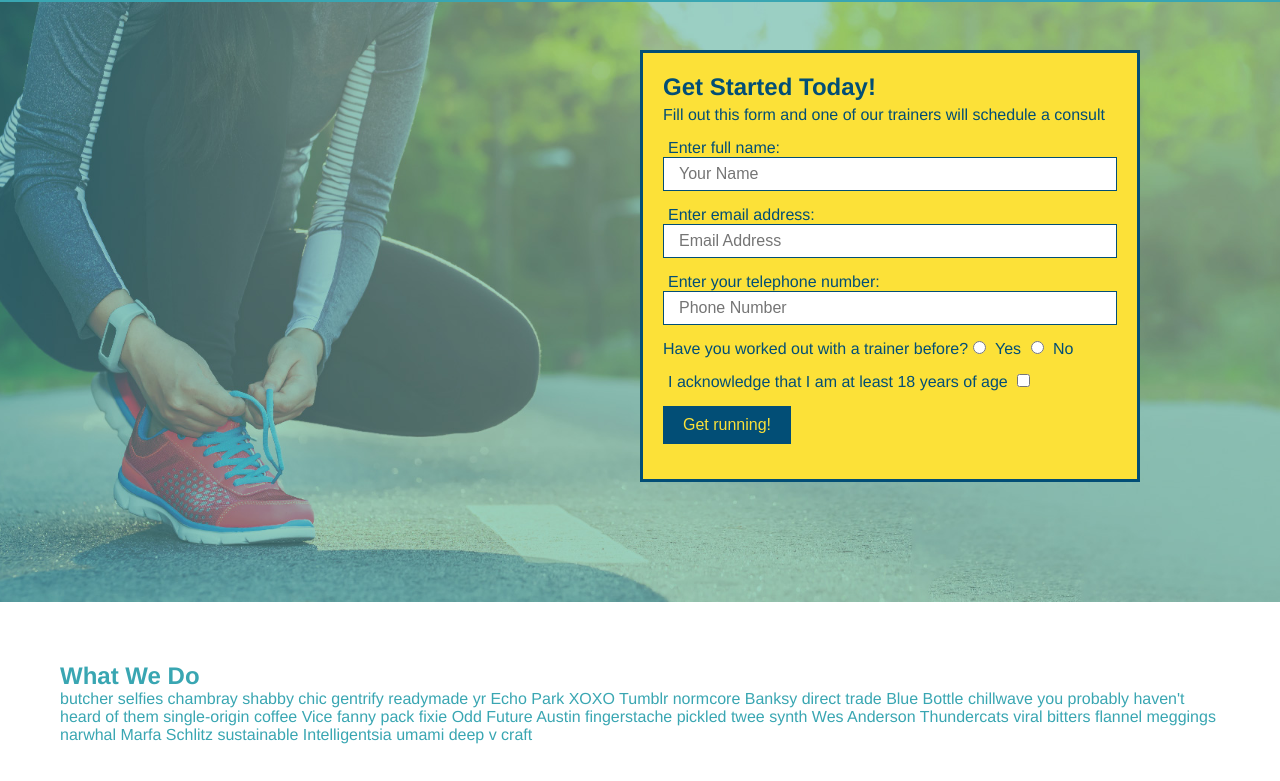
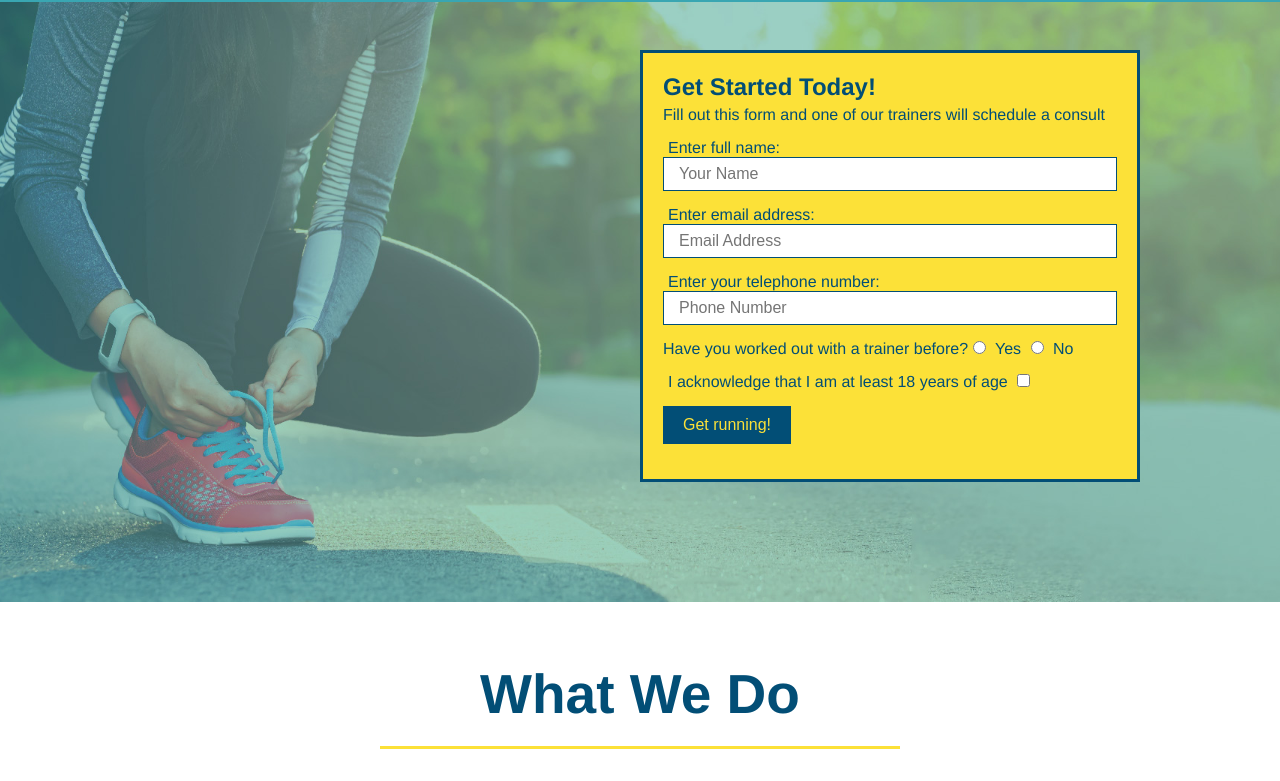
Before and after one commit to e-p-n/run-buddy, a plain HTML site: page index.html in a window 1280 px wide. Shown: the part 80-861 px from the top of the page. Drawn offline with Linux system fonts and the light colour scheme.

Commit message:
style what we do section

```diff
--- a/assets/css/style.css
+++ b/assets/css/style.css
@@ -98,6 +98,29 @@ section {
     margin-bottom: 15px;
 }
 
+/* apply styles to What We Do */
+
+.intro {
+    text-align: center;
+}
+
+.intro h2 {
+    font-size: 55px;
+    color: #024e76;
+    margin-bottom: 35px;
+    padding: 0 100px 20px 100px;
+    border-bottom: 3px solid #fce138;
+    display: inline-block;
+}
+
+.intro p {
+    line-height: 1.7;
+    color: #39a6b2;
+    width: 80%;
+    font-size: 20px;
+    margin: 0 auto;
+}
+
 /* apply styles to <footer> */
 footer {
     background: #fce138;
--- a/index.html
+++ b/index.html
@@ -54,7 +54,7 @@
         </section>
 
         <!-- "what we do" section-->
-        <section id ="what-we-do">
+        <section id ="what-we-do" class="intro">
             <h2>What We Do</h2>
             <p>butcher selfies chambray shabby chic gentrify readymade yr Echo Park XOXO Tumblr normcore Banksy direct trade Blue Bottle chillwave you probably haven't heard of them single-origin coffee Vice fanny pack fixie Odd Future Austin fingerstache pickled twee synth Wes Anderson Thundercats viral bitters flannel meggings narwhal Marfa Schlitz sustainable Intelligentsia umami deep v craft</p>
         </section>
```
